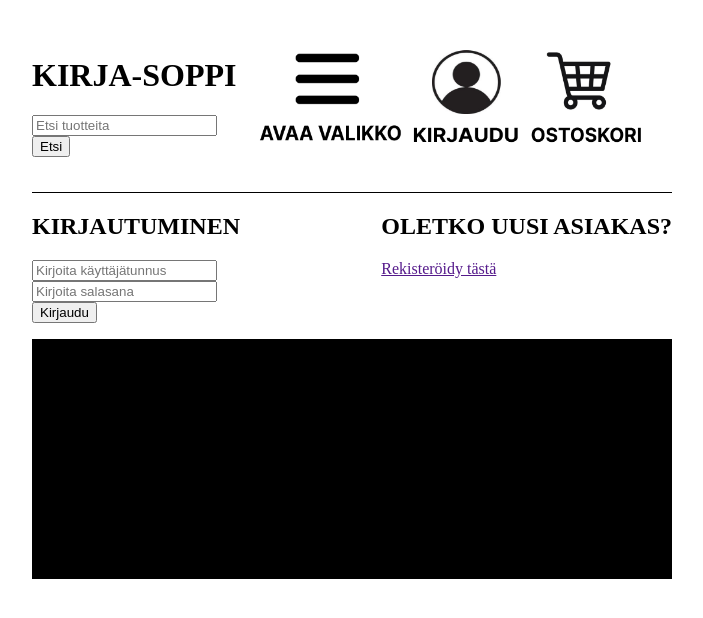
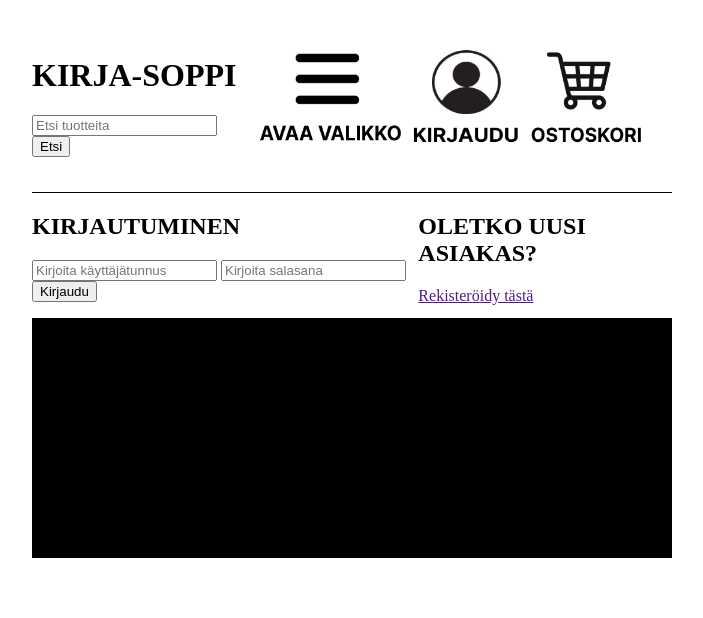
Before and after one commit to Kirjakauppias/ohjelmointi45ops, a PHP site: page /login.php in a window 1280 px wide. Shown: the top 618 px of the page, without its empty margins (288-991 px from the left). Run offline with PHP 8.4, Linux system fonts and the light colour scheme.

Commit message:
5.11.17:32

```diff
--- a/login.php
+++ b/login.php
@@ -15,6 +15,13 @@
     if(isset($_SESSION["username"])) {
         //Siirretään käyttäjä memberArea-sivulle
         header("Location: memberArea.php");
+    } else {
+                // Kirjoitetaan virhe ilmoitus, jos kirjautumisessa oli virhe
+                if(isset($_GET["error"])) {  // Tarkistetaan onko avain (muuttuja) olemassa, ennen kuin sitä käytetään.
+                    if($_GET["error"] == "login") { // Saadaan virhe, jos "error"-avain ei ole olemassa
+                        echo "<p>Käyttäjätunnus ja salasana eivät täsmää!</p>";
+                    }
+                }
     }
     ?>
     <header>
@@ -52,26 +59,10 @@
             <h2>KIRJAUTUMINEN</h2>
 
             <form action="checkLogin.php" method="post">
-                <div class="username">
                     <input type="text" name="username" placeholder="Kirjoita käyttäjätunnus">
-                </div>
-                <div class="password">
                     <input type="password" name="password" placeholder="Kirjoita salasana">
-                </div>
-                <div class="submit">
                     <input type="submit" value="Kirjaudu">
-                </div>
             </form>
-            <div class="login-error">
-                <?php
-                // Kirjoitetaan virhe ilmoitus, jos kirjautumisessa oli virhe
-                if(isset($_GET["error"])) {  // Tarkistetaan onko avain (muuttuja) olemassa, ennen kuin sitä käytetään.
-                    if($_GET["error"] == "login") { // Saadaan virhe, jos "error"-avain ei ole olemassa
-                        echo "<p>Käyttäjätunnus ja salasana eivät täsmää!</p>";
-                    }
-                }
-                ?>
-            </div>
         </div>
 
         <!--REKISTERÖINTI-OHJEISTUS-->
--- a/styles/style.css
+++ b/styles/style.css
@@ -120,23 +120,9 @@ footer {
 }
 
 .login-container {
-
-}
-.username {
-
+    display: block;
 }
 
-.password {
-
-}
-
-.submit {
-
-}
-
-.login-error {
-
-}
 
 .register-container {
 
```
Also changed, not shown: checkLogin.php (+11 -1 lines), memberArea.php (+28 -0 lines).
